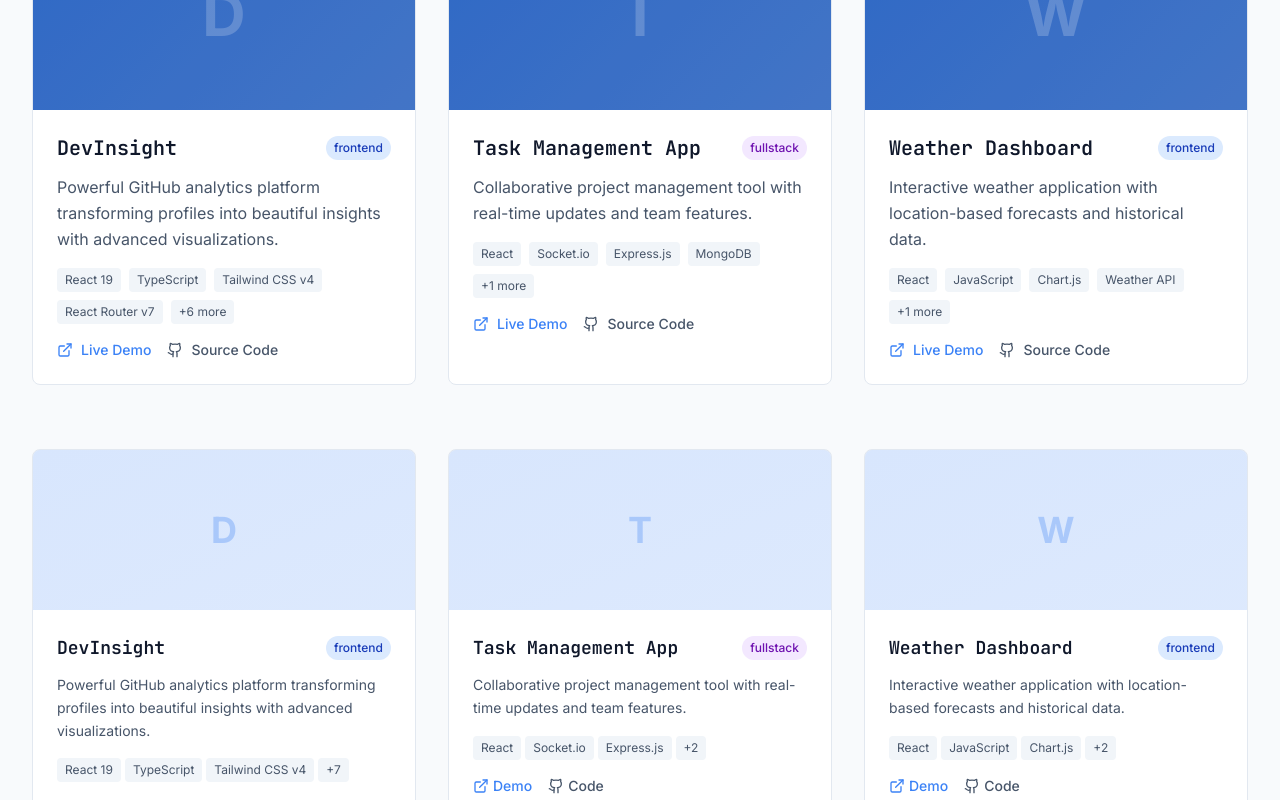
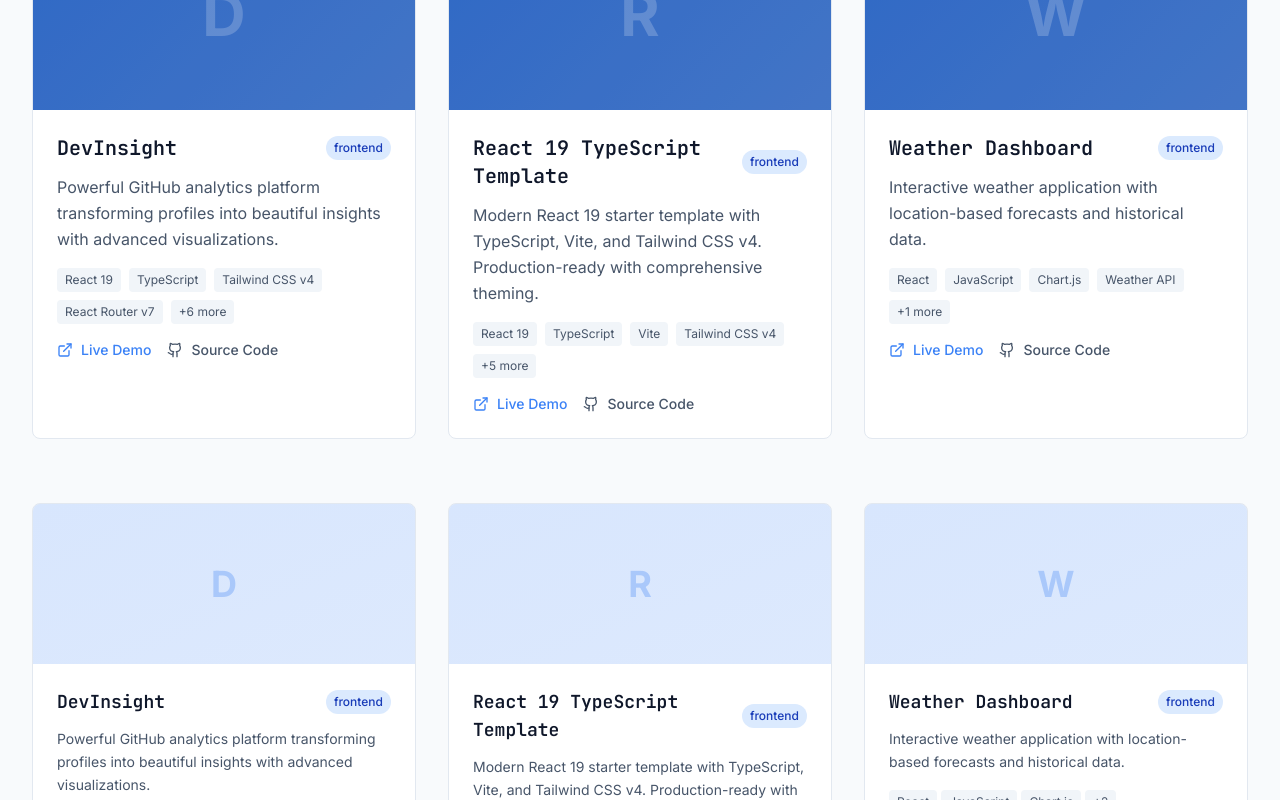
Before and after one commit to YousifAbozid/YousifAbozid.github.io, a React (Vite) app: page / in a window 1280 px wide. Shown: the part 9300-10100 px from the top of the page. Built offline with nearby package versions, Linux system fonts and the light colour scheme.

Commit message:
fix: update project details for Task Management App, changing title and enhancing description with modern tooling

```diff
--- a/src/data/portfolio.ts
+++ b/src/data/portfolio.ts
@@ -295,22 +295,26 @@ export const projects: Project[] = [
   },
   {
     id: '2',
-    title: 'Task Management App',
+    title: 'React 19 TypeScript Template',
     description:
-      'Collaborative project management tool with real-time updates and team features.',
+      'Modern React 19 starter template with TypeScript, Vite, and Tailwind CSS v4. Production-ready with comprehensive theming.',
     longDescription:
-      'A modern task management application similar to Trello/Asana. Built with React, Express.js, and Socket.io for real-time collaboration. Features drag-and-drop interface, team workspaces, time tracking, and detailed analytics.',
+      'A modern, production-ready template for building web applications with React 19, TypeScript, Vite, and Tailwind CSS v4. Features a comprehensive theming system with semantic color variables, dark mode support out of the box, ESLint/Prettier configuration, Husky pre-commit hooks, and optimized builds. Includes organized color categories for light/dark backgrounds, text, accents, borders, and shadows. Perfect for developers who want to start projects with modern tooling and best practices already configured.',
     image: '/api/placeholder/600/400',
     technologies: [
-      'React',
-      'Socket.io',
-      'Express.js',
-      'MongoDB',
-      'Tailwind CSS',
+      'React 19',
+      'TypeScript',
+      'Vite',
+      'Tailwind CSS v4',
+      'ESLint',
+      'Prettier',
+      'Husky',
+      'Dark Mode',
+      'Semantic Theming',
     ],
-    category: 'fullstack',
-    githubUrl: 'https://github.com/YousifAbozid/task-manager',
-    demoUrl: 'https://taskmanager-demo.example.com',
+    category: 'frontend',
+    githubUrl: 'https://github.com/YousifAbozid/template-react-ts',
+    demoUrl: 'https://template-react-ts-ten.vercel.app/',
     featured: true,
   },
   {
```
